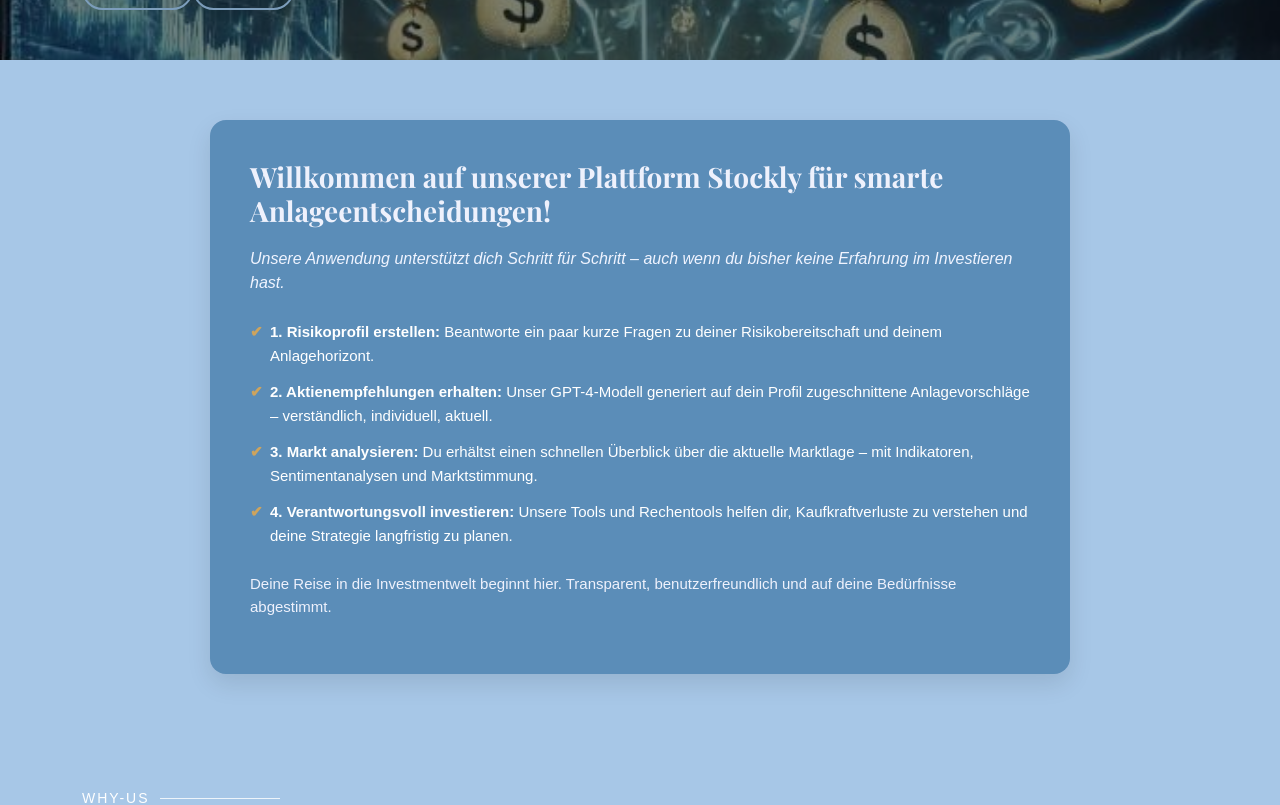
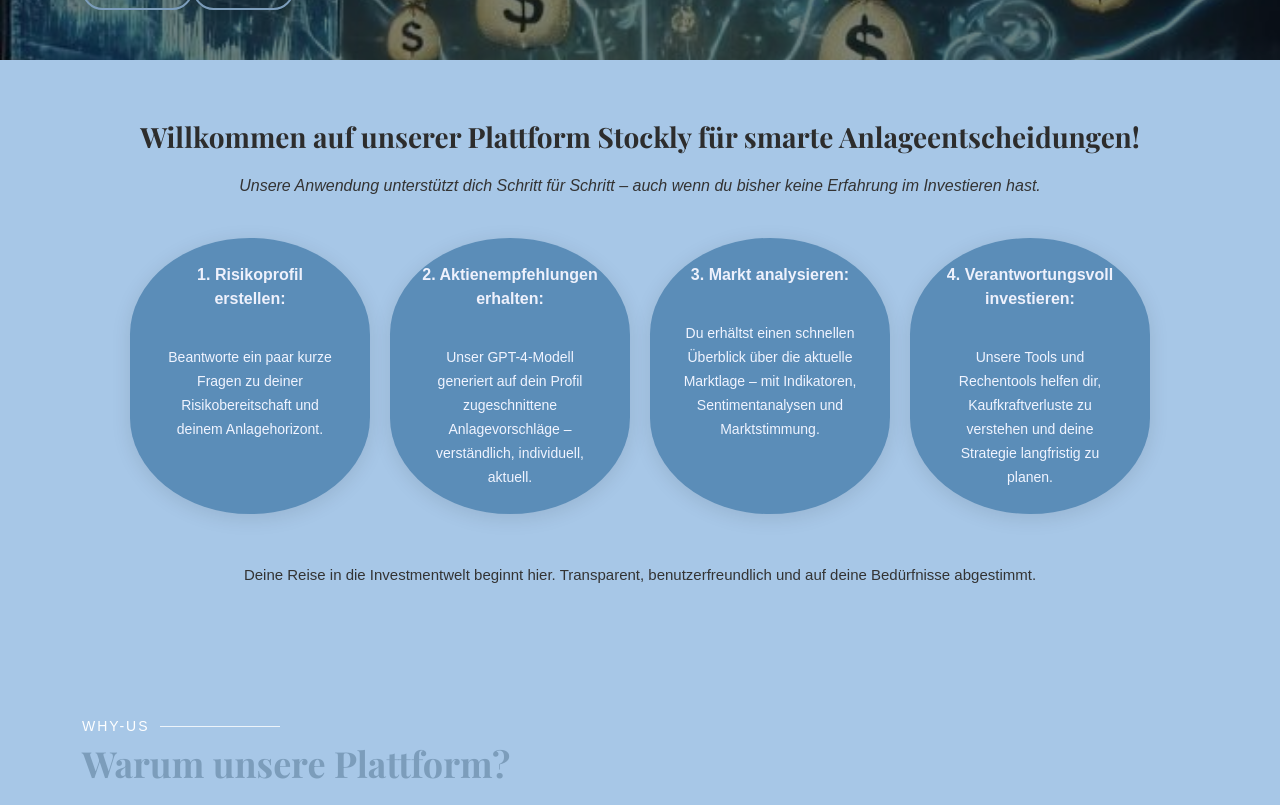
Before and after one commit to cyrilgarillo/Stockly, a Next.js app: page / in a window 1280 px wide. Shown: the part 740-1545 px from the top of the page. Built offline with nearby package versions, Linux system fonts and the light colour scheme; no server answers.

Commit message:
Abou und Tipps

```diff
--- a/src/app/sections/About.tsx
+++ b/src/app/sections/About.tsx
@@ -3,26 +3,51 @@
 import React from 'react';
 import './about.css';
 
+const steps = [
+  {
+    id: 1,
+    title: '1. Risikoprofil erstellen:',
+    description: 'Beantworte ein paar kurze Fragen zu deiner Risikobereitschaft und deinem Anlagehorizont.',
+  },
+  {
+    id: 2,
+    title: '2. Aktienempfehlungen erhalten:',
+    description: 'Unser GPT-4-Modell generiert auf dein Profil zugeschnittene Anlagevorschläge – verständlich, individuell, aktuell.',
+  },
+  {
+    id: 3,
+    title: '3. Markt analysieren:',
+    description: 'Du erhältst einen schnellen Überblick über die aktuelle Marktlage – mit Indikatoren, Sentimentanalysen und Marktstimmung.',
+  },
+  {
+    id: 4,
+    title: '4. Verantwortungsvoll investieren:',
+    description: 'Unsere Tools und Rechentools helfen dir, Kaufkraftverluste zu verstehen und deine Strategie langfristig zu planen.',
+  },
+];
+
 export default function About() {
   return (
     <section id="about" className="about-section">
       <div className="container">
-        <div className="content">
         <h2>Willkommen auf unserer Plattform Stockly für smarte Anlageentscheidungen!</h2>
         <p className="intro">
           Unsere Anwendung unterstützt dich Schritt für Schritt – auch wenn du bisher keine Erfahrung im Investieren hast.
         </p>
-          <ul>
-            <li><strong>1. Risikoprofil erstellen:</strong> Beantworte ein paar kurze Fragen zu deiner Risikobereitschaft und deinem Anlagehorizont.</li>
-            <li><strong>2. Aktienempfehlungen erhalten:</strong> Unser GPT-4-Modell generiert auf dein Profil zugeschnittene Anlagevorschläge – verständlich, individuell, aktuell.</li>
-            <li><strong>3. Markt analysieren:</strong> Du erhältst einen schnellen Überblick über die aktuelle Marktlage – mit Indikatoren, Sentimentanalysen und Marktstimmung.</li>
-            <li><strong>4. Verantwortungsvoll investieren:</strong> Unsere Tools und Rechentools helfen dir, Kaufkraftverluste zu verstehen und deine Strategie langfristig zu planen.</li>
-          </ul>
+
+        <div className="steps-row">
+          {steps.map((step) => (
+            <div className="step-box" key={step.id}>
+              <strong>{step.title}</strong> <br />
+              <span>{step.description}</span>
+            </div>
+          ))}
+        </div>
+
         <p className="conclusion">
           Deine Reise in die Investmentwelt beginnt hier. Transparent, benutzerfreundlich und auf deine Bedürfnisse abgestimmt.
         </p>
       </div>
-      </div>
     </section>
   );
 }
--- a/src/app/sections/Tipps.tsx
+++ b/src/app/sections/Tipps.tsx
@@ -4,7 +4,6 @@ import React from 'react';
 import './tipps.css';
 import SectionTitle from '../components/SectionTitle';
 
-// Beispielhafte Tipps als statische Daten
 const tipps = [
   {
     id: 1,
@@ -13,13 +12,123 @@ const tipps = [
   },
   {
     id: 2,
-    title: 'Diversifikation',
-    content: 'Verteile dein Geld auf verschiedene Anlagen – so minimierst du das Risiko und erhöhst die Stabilität.',
+    title: 'Regelmäßig sparen',
+    content: 'Spare konsequent und plane mindestens 10 % deines Einkommens für Investitionen ein.',
   },
   {
     id: 3,
+    title: 'Notgroschen aufbauen',
+    content: 'Bevor du investierst, lege einen Notgroschen von 4–6 Monatsgehältern für Notfälle zurück.',
+  },
+  {
+    id: 4,
     title: 'Langfristig denken',
-    content: 'Lass dich nicht von kurzfristigen Schwankungen verunsichern. Langfristiges Denken zahlt sich aus.',
+    content: 'Investiere mit einem Horizont von mehreren Jahren – kurzfristige Schwankungen sind normal.',
+  },
+  {
+    id: 5,
+    title: 'Diversifizieren',
+    content: 'Verteile dein Geld auf verschiedene Branchen und Anlageklassen, um dein Risiko zu reduzieren.',
+  },
+  {
+    id: 6,
+    title: 'Geduld lernen',
+    content: 'Der Markt schwankt. Wer geduldig bleibt und nicht in Panik verkauft, wird langfristig belohnt.',
+  },
+  {
+    id: 7,
+    title: 'Dividenden bevorzugen',
+    content: 'Aktien mit Dividende bringen selbst bei sinkendem Kurs regelmäßige Einnahmen.',
+  },
+  {
+    id: 8,
+    title: 'Compound Effect nutzen',
+    content: 'Zinseszins wirkt über viele Jahre – bleib investiert und lass dein Kapital arbeiten.',
+  },
+  {
+    id: 9,
+    title: 'Nicht auf Tipps hören',
+    content: 'Kaufe keine Aktien, nur weil Freunde oder Nachbarn davon sprechen – recherchiere selbst.',
+  },
+  {
+    id: 10,
+    title: 'Indexfonds nutzen',
+    content: 'Ein ETF auf den S&P 500 oder MSCI World ist kostengünstig, breit gestreut und effektiv.',
+  },
+  {
+    id: 11,
+    title: 'Nicht auf Kredit investieren',
+    content: 'Nutze niemals geliehenes Geld zum Investieren – das Risiko ist zu hoch.',
+  },
+  {
+    id: 12,
+    title: 'Investitionen beobachten',
+    content: 'Behalte deine Anlagen regelmäßig im Blick, ohne panisch zu reagieren.',
+  },
+  {
+    id: 13,
+    title: 'Mit Aktien Eigentum kaufen',
+    content: 'Aktien sind Unternehmensanteile – du beteiligst dich an echten Firmen, nicht an Spekulation.',
+  },
+  {
+    id: 14,
+    title: 'Eigenen Stil finden',
+    content: 'Finde heraus, ob du eher sicherheitsorientiert oder risikofreudig bist – und investiere entsprechend.',
+  },
+  {
+    id: 15,
+    title: 'Vermeide Timing-Versuche',
+    content: 'Niemand weiß, wann ein Tief oder Hoch kommt – bleib kontinuierlich investiert.',
+  },
+  {
+    id: 16,
+    title: 'Cashreserve behalten',
+    content: 'Halte immer etwas Bargeld bereit, um bei günstigen Kursen nachzukaufen.',
+  },
+  {
+    id: 17,
+    title: 'Kosten vermeiden',
+    content: 'Vermeide unnötige Gebühren durch teure Fonds oder unnötig viele Transaktionen.',
+  },
+  {
+    id: 18,
+    title: 'Gold als Beimischung',
+    content: 'Halte 5–10 % deines Vermögens in Gold zur Absicherung gegen Krisen.',
+  },
+  {
+    id: 19,
+    title: 'Eigenverantwortung übernehmen',
+    content: 'Lerne über Geld, Finanzen und Märkte – verlasse dich nicht blind auf Berater.',
+  },
+  {
+    id: 20,
+    title: 'Nachhaltig investieren',
+    content: 'Berücksichtige ethische, soziale und ökologische Kriterien bei deiner Auswahl.',
+  },
+  {
+    id: 21,
+    title: 'Steuern berücksichtigen',
+    content: 'Beachte steuerliche Aspekte deiner Investments – sie beeinflussen deine Nettorendite.',
+  },
+  {
+    id: 22,
+    title: 'Ziel setzen',
+    content: 'Definiere klare Ziele: Wofür investierst du? Altersvorsorge, Haus, finanzielle Freiheit?',
+  },
+  {
+    id: 23,
+    title: 'Fehler analysieren',
+    content: 'Lerne aus Fehlkäufen und verbessere deine Strategie kontinuierlich.',
+  },
+  {
+    id: 24,
+    title: 'Vorsicht bei Hypes',
+    content: 'Lass dich nicht von Modetrends wie Meme-Stocks oder Krypto-Hypes leiten.',
+  },
+  {
+    id: 25,
+    title: 'Buchführung führen',
+    content: 'Behalte Einnahmen, Ausgaben und Investitionen im Überblick – Kontrolle bringt Klarheit.',
   },
 ];
 
@@ -28,16 +137,15 @@ export default function Tipps() {
     <section id="tipps" className="tipps">
       <div className="container">
         <SectionTitle title="Wissenswertes" subtitle="Tipps" />
-
-        <div className="row">
-          {tipps.map((tipp) => (
-            <div key={tipp.id} className="col-lg-4 col-md-6 d-flex align-items-stretch mb-4">
-              <div className="box">
+        <div className="tipps-scroll-container">
+          <div className="tipps-scroll-row">
+            {tipps.map((tipp) => (
+              <div key={tipp.id} className="tipps-box">
                 <h4>{tipp.title}</h4>
                 <p>{tipp.content}</p>
               </div>
-            </div>
-          ))}
+            ))}
+          </div>
         </div>
       </div>
     </section>
--- a/src/app/sections/about.css
+++ b/src/app/sections/about.css
@@ -1,61 +1,70 @@
 .about-section {
-  background-color:#A7C7E7;
+  background-color: #A7C7E7;
   padding: 60px 0;
   font-family: 'Arial', sans-serif;
 }
 
 .about-section .container {
-  max-width: 900px;
+  max-width: 1100px;
   margin: 0 auto;
   padding: 0 20px;
-}
-
-.about-section .content {
-  background: #5B8DB8;
-  padding: 40px;
-  border-radius: 16px;
-  color: #ffffff;
-  box-shadow: 0 10px 25px rgba(0, 0, 0, 0.1);
+  text-align: center;
 }
 
 .about-section h2 {
   font-size: 28px;
   font-weight: 700;
   margin-bottom: 20px;
-  color: #eef1fc;
+  color: #2d2d2d;
 }
 
 .about-section .intro {
   font-style: italic;
   font-size: 16px;
-  margin-bottom: 25px;
+  margin-bottom: 40px;
+  color: #333;
+}
+
+.steps-row {
+  display: flex;
+  flex-wrap: wrap;
+  justify-content: center;
+  gap: 20px;
+}
+
+.step-box {
+  background-color: #5B8DB8;
+  color: #fff;
+  padding: 25px 30px;
+  width: 240px;
+  min-height: 160px;
+  border-radius: 50% / 35%;
+  box-shadow: 0px 4px 20px rgba(0, 0, 0, 0.1);
+  text-align: center;
+  transition: transform 0.3s ease;
+}
+
+.step-box strong {
+  font-size: 16px;
+  display: block;
+  color: #eef1fc;
+  margin-bottom: 10px;
+}
+
+.step-box span {
+  font-size: 14px;
+  line-height: 1.4;
   color: #f0f4ff;
 }
 
-.about-section ul {
-  list-style: none;
-  padding-left: 0;
-  margin-bottom: 25px;
-}
-
-.about-section ul li {
-  margin-bottom: 12px;
-  padding-left: 20px;
-  position: relative;
-  font-size: 15px;
-  line-height: 1.6;
-}
-
-.about-section ul li::before {
-  content: "✔";
-  position: absolute;
-  left: 0;
-  color: #cda45e;
-  font-weight: bold;
+.step-box:hover {
+  transform: scale(1.05);
+  background: #7c9dbb;
 }
 
 .about-section .conclusion {
+  margin-top: 50px;
   font-size: 15px;
   font-weight: 500;
-  color: #eef1fc;
+  color: #333;
 }
--- a/src/app/sections/tipps.css
+++ b/src/app/sections/tipps.css
@@ -1,43 +1,45 @@
-/*---------------------------------------
-# Why Us
----------------------------------------*/
+.tipps-scroll-container {
+  overflow-x: auto;
+  padding-bottom: 1rem;
+}
 
-.tipps .box {
-    padding: 50px 30px;
-    box-shadow: 0px 2px 15px rgba(0, 0, 0, 0.1);
-    transition: all ease-in-out 0.3s;
-    background: #5B8DB8;
-  }
+.tipps-scroll-row {
+  display: flex;
+  gap: 1rem;
+  padding: 1rem 0;
+  scroll-behavior: smooth;
+}
 
-  .tipps  .box span {
-    display: block;
-    font-size: 28px;
-    font-weight: 700;
-    color: #eef1fc;
-  }
+.tipps-box {
+  flex: 0 0 auto;
+  width: 320px;
+  min-height: 240px;
+  padding: 30px;
+  background: #5B8DB8;
+  box-shadow: 0px 2px 15px rgba(0, 0, 0, 0.1);
+  transition: all ease-in-out 0.3s;
+  color: white;
+  display: flex;
+  flex-direction: column;
+  justify-content: space-between;
+  border-radius: 12px;
+}
 
-  .tipps .box h4 {
-    font-size: 24px;
-    font-weight: 600;
-    padding: 0;
-    margin: 20px 0;
-    color: rgba(255, 255, 255, 0.8);
-  }
-  .tipps -us .box p {
-    color:#fff;;
-    font-size: 15px;
-    margin: 0;
-    padding: 0;
-  }
+.tipps-box:hover {
+  background: #7c9dbb;
+  box-shadow: 10px 15px 30px rgba(0, 0, 0, 0.18);
+}
 
-  .tipps  .box:hover {
-    background: #7c9dbb;
-    padding: 30px 30px 70px 30px;
-    box-shadow: 10px 15px 30px rgba(0, 0, 0, 0.18);
-  }
+.tipps-box h4 {
+  font-size: 20px;
+  font-weight: 600;
+  margin-bottom: 10px;
+  color: rgba(255, 255, 255, 0.95);
+}
 
-  .tipps  .box:hover span,
-  .tipps  .box:hover h4,
-  .tipps  .box:hover p {
-    color: #fff;
-  }
+.tipps-box p {
+  font-size: 16px;
+  line-height: 1.5;
+  white-space: normal;
+  overflow-wrap: break-word;
+}
```
Lines whose indentation alone changed are shown as unchanged.
